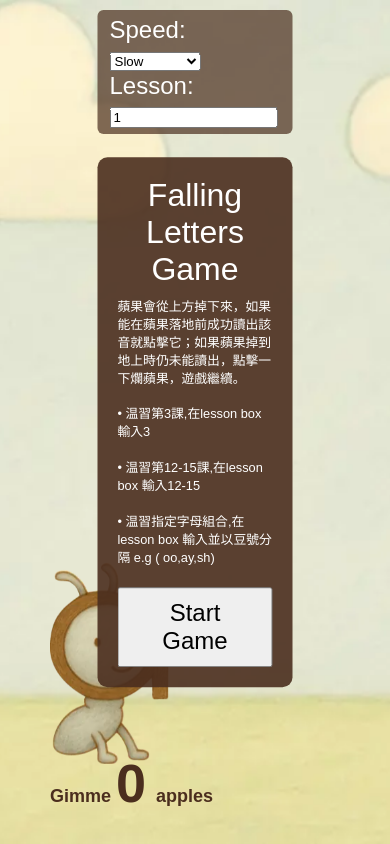
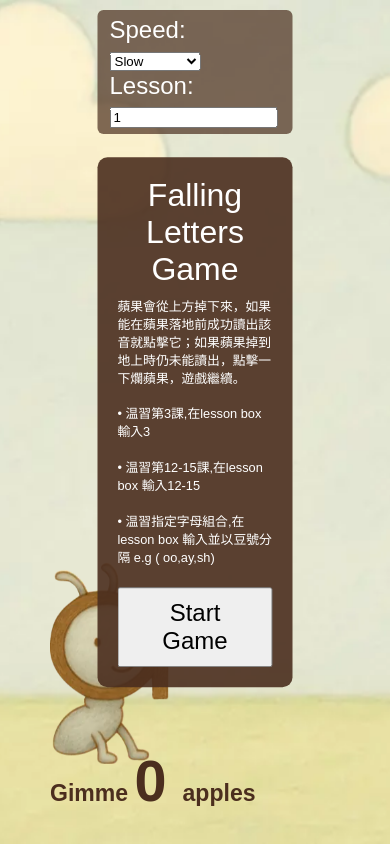
Before and after one commit to phonicsforest/falling-letters-game, a plain HTML site: page index.html in a window 390 px wide. Drawn offline with Linux system fonts and the light colour scheme.

Commit message:
Add files via upload

```diff
--- a/index.html
+++ b/index.html
@@ -70,8 +70,8 @@
       font-size: 72px;
     }
 
-    #remainBox .small-text { font-size: 50%; }
-    #remainBox .big-number { font-size: 150%; }
+    #remainBox .small-text { font-size: 40%; }
+    #remainBox .big-number { font-size: 100%; }
 
     #settings {
       position: fixed;
@@ -164,7 +164,7 @@
 
 @media (max-width: 600px) {
   #remainBox {
-    transform: scale(0.5);
+    transform: scale(0.8);
     transform-origin: left bottom;
   }
 }
```
